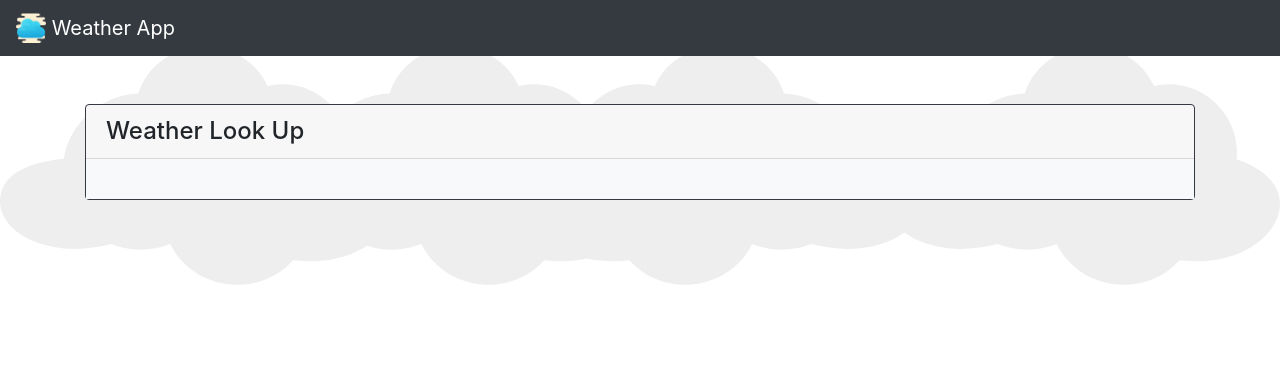
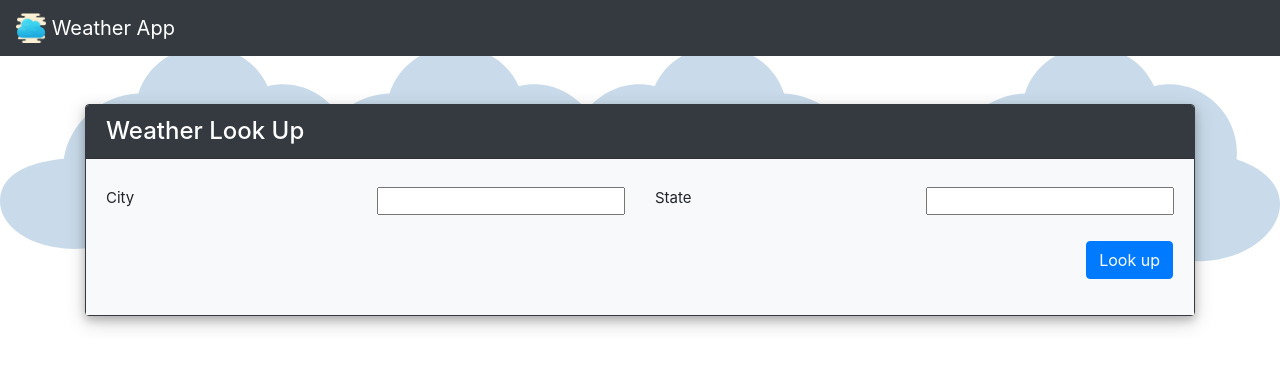
Before and after one commit to paul-gmz/ASE-Lab2, an Angular app: page / in a window 1280 px wide. Shown: the top 366 px of the page. Built offline with nearby package versions, Linux system fonts and the light colour scheme.

Commit message:
UI adjustment

```diff
--- a/src/app/app.module.ts
+++ b/src/app/app.module.ts
@@ -3,7 +3,7 @@ import { NgModule } from "@angular/core";
 
 import { AppComponent } from "./app.component";
 import { TopNavbarComponent } from "./top-navbar/top-navbar.component";
-import { WeatherComponent } from './weather/weather.component';
+import { WeatherComponent } from "./weather/weather.component";
 
 @NgModule({
   declarations: [AppComponent, TopNavbarComponent, WeatherComponent],
--- a/src/app/top-navbar/top-navbar.component.html
+++ b/src/app/top-navbar/top-navbar.component.html
@@ -29,6 +29,6 @@
     data-name="Path 39"
     d="M2379.709,863.793c10-93-77-171-168-149-52-114-225-105-264,15-75,3-140,59-152,133-30,2.83-66.725,9.829-93.5,26.25-26.771-16.421-63.5-23.42-93.5-26.25-12-74-77-130-152-133-39-120-212-129-264-15-54.084-13.075-106.753,9.173-138.488,48.9-31.734-39.726-84.4-61.974-138.487-48.9-52-114-225-105-264,15a162.027,162.027,0,0,0-103.147,43.044c-30.633-45.365-87.1-72.091-145.206-58.044-52-114-225-105-264,15-75,3-140,59-152,133-53,5-127,23-130,83-2,42,35,72,70,86,49,20,106,18,157,5a165.625,165.625,0,0,0,120,0c47,94,178,113,251,33,61.112,8.015,113.854-5.72,150.492-29.764a165.62,165.62,0,0,0,110.861-3.236c47,94,178,113,251,33,31.385,4.116,60.563,2.495,86.487-3.311,25.924,5.806,55.1,7.427,86.488,3.311,73,80,204,61,251-33a165.625,165.625,0,0,0,120,0c51,13,108,15,157-5a147.188,147.188,0,0,0,33.5-18.694,147.217,147.217,0,0,0,33.5,18.694c49,20,106,18,157,5a165.625,165.625,0,0,0,120,0c47,94,178,113,251,33C2446.709,1093.793,2554.709,922.793,2379.709,863.793Z"
     transform="translate(142.69 -634.312)"
-    fill="#eee"
+    fill="#c9dbea"
   />
 </svg>
--- a/src/app/weather/weather.component.css
+++ b/src/app/weather/weather.component.css
@@ -1,3 +1,16 @@
 .container {
   margin-top: 3em;
 }
+
+.card-header {
+  color: white;
+  background-color: #343a40;
+}
+
+.card {
+  box-shadow: 0 4px 8px 0 rgba(0, 0, 0, 0.2), 0 6px 20px 0 rgba(0, 0, 0, 0.19);
+}
+
+.card-body {
+  font-size: 15px;
+}
--- a/src/app/weather/weather.component.html
+++ b/src/app/weather/weather.component.html
@@ -3,6 +3,32 @@
     <div class="card-header h4">
       Weather Look Up
     </div>
-    <div class="card-body bg-light"></div>
+    <div class="card-body bg-light">
+      <div class="row mt-2">
+        <div class="col-sm">
+          <label>City</label>
+        </div>
+        <div class="col-sm">
+          <input type="text" name="city" />
+        </div>
+        <div class="col-sm">
+          <label>State</label>
+        </div>
+        <div class="col-sm">
+          <input type="text" name="state" />
+        </div>
+      </div>
+
+      <div class="row justify-content-end mt-2">
+        <button
+          id="buttonSerach"
+          type="button"
+          style="margin:1em"
+          class="btn btn-primary"
+        >
+          Look up
+        </button>
+      </div>
+    </div>
   </div>
 </div>
```
